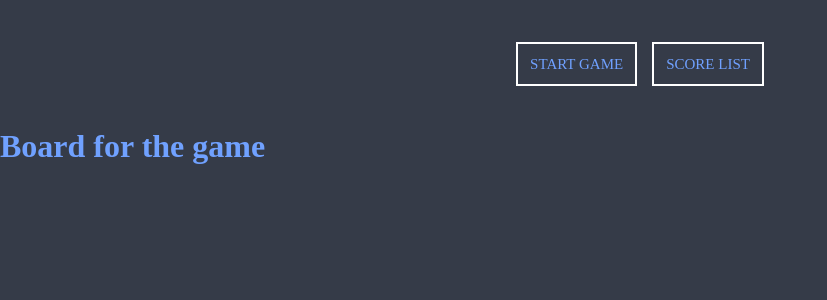
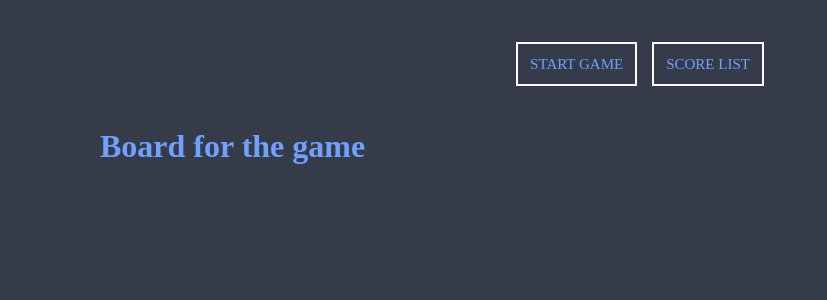
Before and after one commit to grzesiekS/snake-game, a React (Create React App) app: page /game in a window 1280 px wide. Shown: the top 300 px of the page, without its empty margins (0-827 px from the left). Built offline with nearby package versions, Linux system fonts and the light colour scheme; a web font is replaced by a local one.

Commit message:
Add basic style for Game container

```diff
--- a/src/components/features/Game/Game.module.scss
+++ b/src/components/features/Game/Game.module.scss
@@ -0,0 +1,6 @@
+@import "../../../styles/settings.scss";
+
+.container {
+  max-width: $container-width;
+  margin: 0 auto;
+}
```
